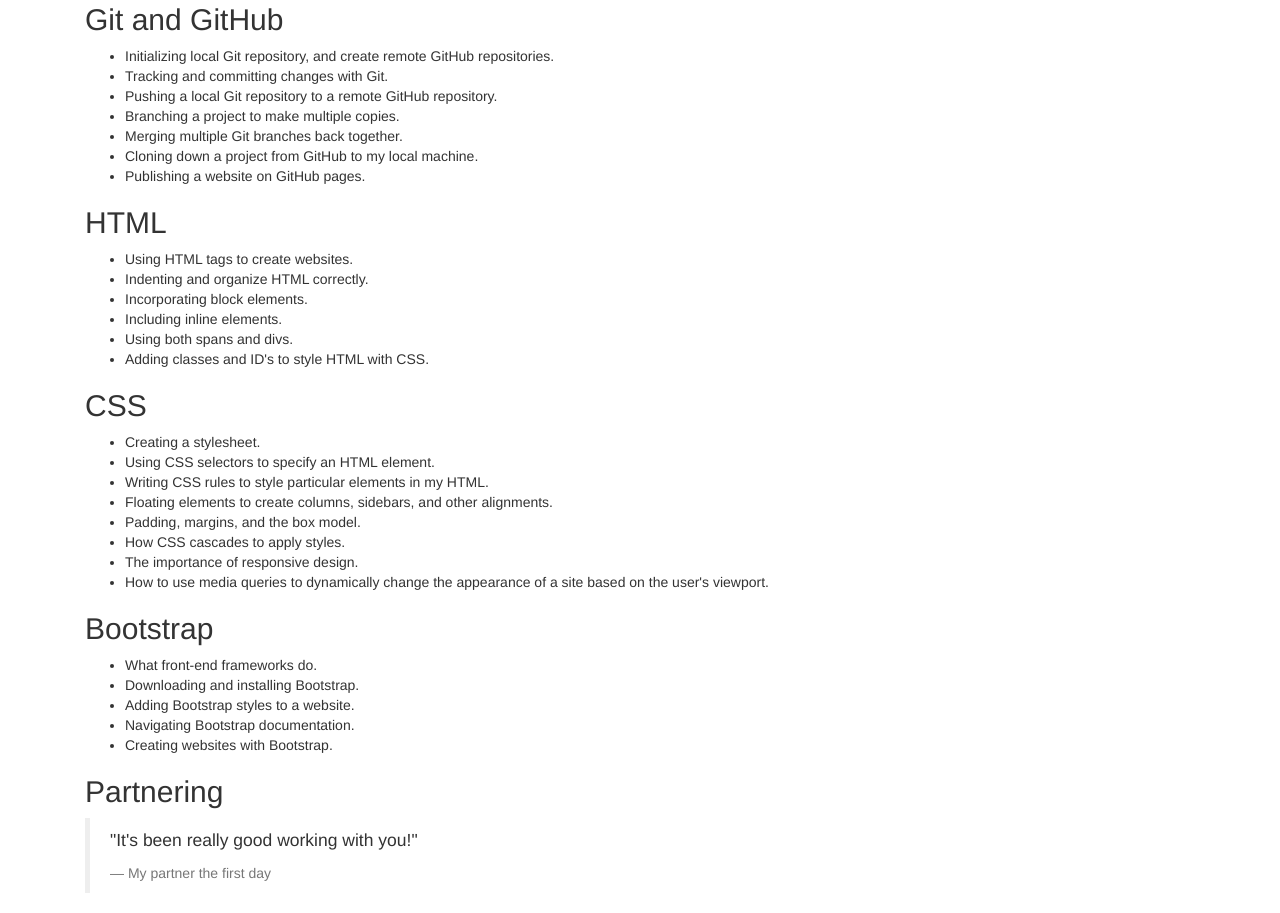
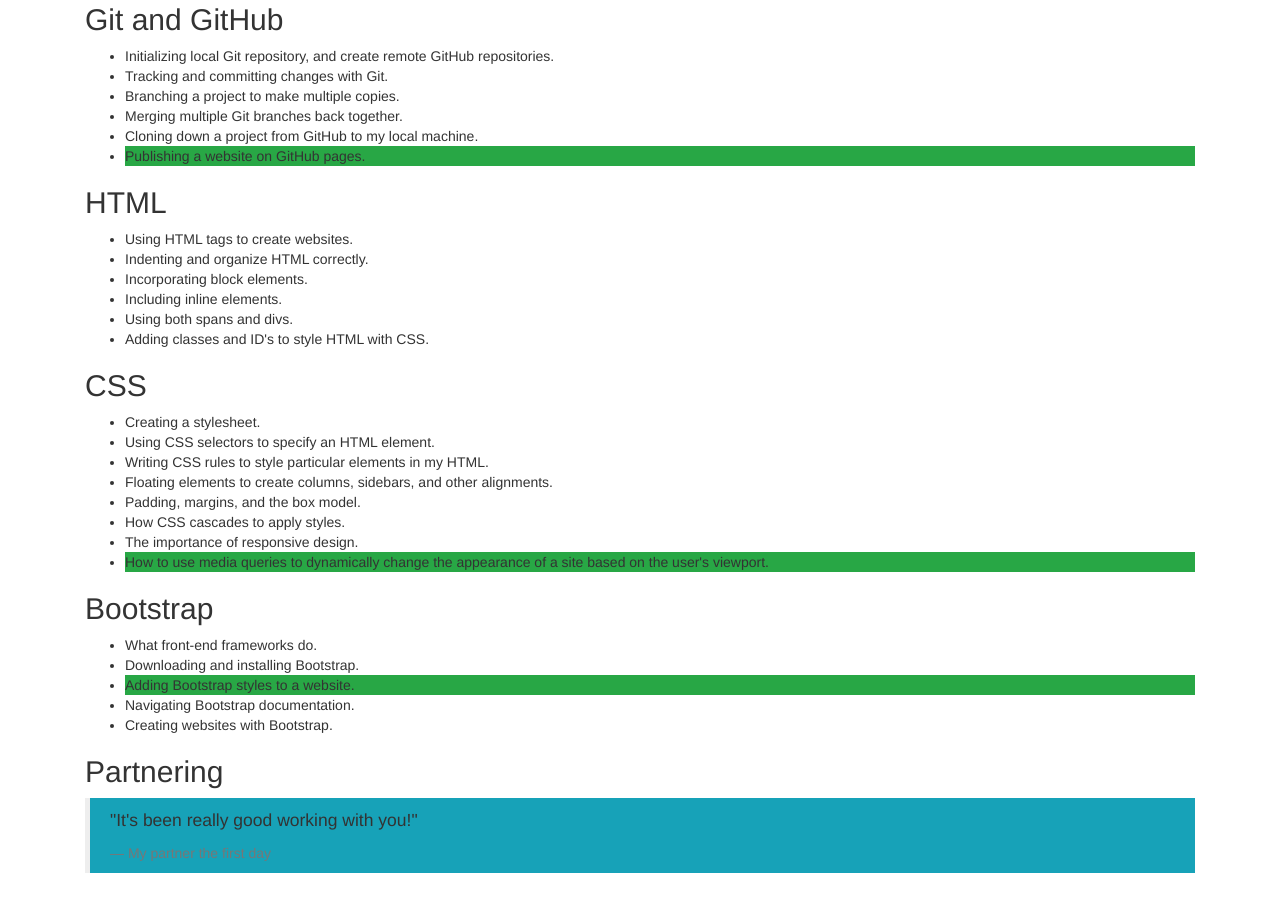
Before and after one commit to zubeydesisman/week-in-review, a plain HTML site: page index.html in a window 1280 px wide. Shown: the part 410-1323 px from the top of the page. Drawn offline with nearby package versions, Linux system fonts and the light colour scheme.

Commit message:
add helper classes

```diff
--- a/index.html
+++ b/index.html
@@ -24,11 +24,10 @@
       <ul>
         <li>Initializing local Git repository, and create remote GitHub repositories.</li>
         <li>Tracking and committing changes with Git.</li>
-        <li>Pushing a local Git repository to a remote GitHub repository.</li>
         <li>Branching a project to make multiple copies.</li>
         <li>Merging multiple Git branches back together.</li>
         <li>Cloning down a project from GitHub to my local machine.</li>
-        <li>Publishing a website on GitHub pages.</li>
+        <li class= "bg-success">Publishing a website on GitHub pages.</li>
       </ul>
       <h2>HTML</h2>
       <ul>
@@ -48,18 +47,18 @@
         <li>Padding, margins, and the box model.</li>
         <li>How CSS cascades to apply styles.</li>
         <li>The importance of responsive design.</li>
-        <li>How to use media queries to dynamically change the appearance of a site based on the user's viewport.</li>
+        <li class="bg-success">How to use media queries to dynamically change the appearance of a site based on the user's viewport.</li>
       </ul>
       <h2>Bootstrap</h2>
         <ul>
         <li>What front-end frameworks do.</li>
         <li>Downloading and installing Bootstrap.</li>
-        <li>Adding Bootstrap styles to a website.</li>
+        <li class="bg-success">Adding Bootstrap styles to a website.</li>
         <li>Navigating Bootstrap documentation.</li>
         <li>Creating websites with Bootstrap.</li>
       </ul>
       <h2>Partnering</h2>
-      <blockquote>
+      <blockquote class="bg-info">
         <p>"It's been really good working with you!"</p>
         <footer>My partner the first day</footer>
       </blockquote>
```
